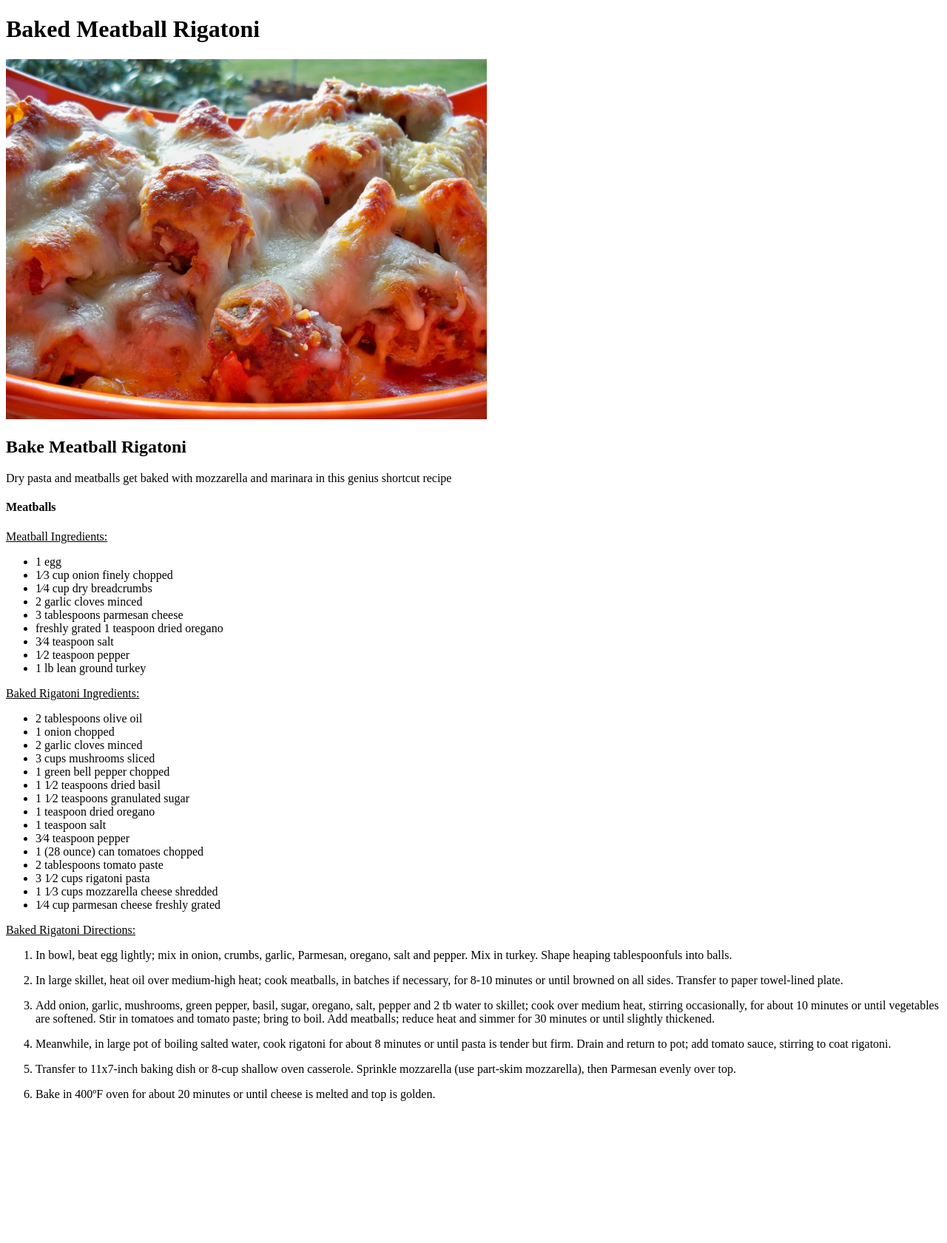
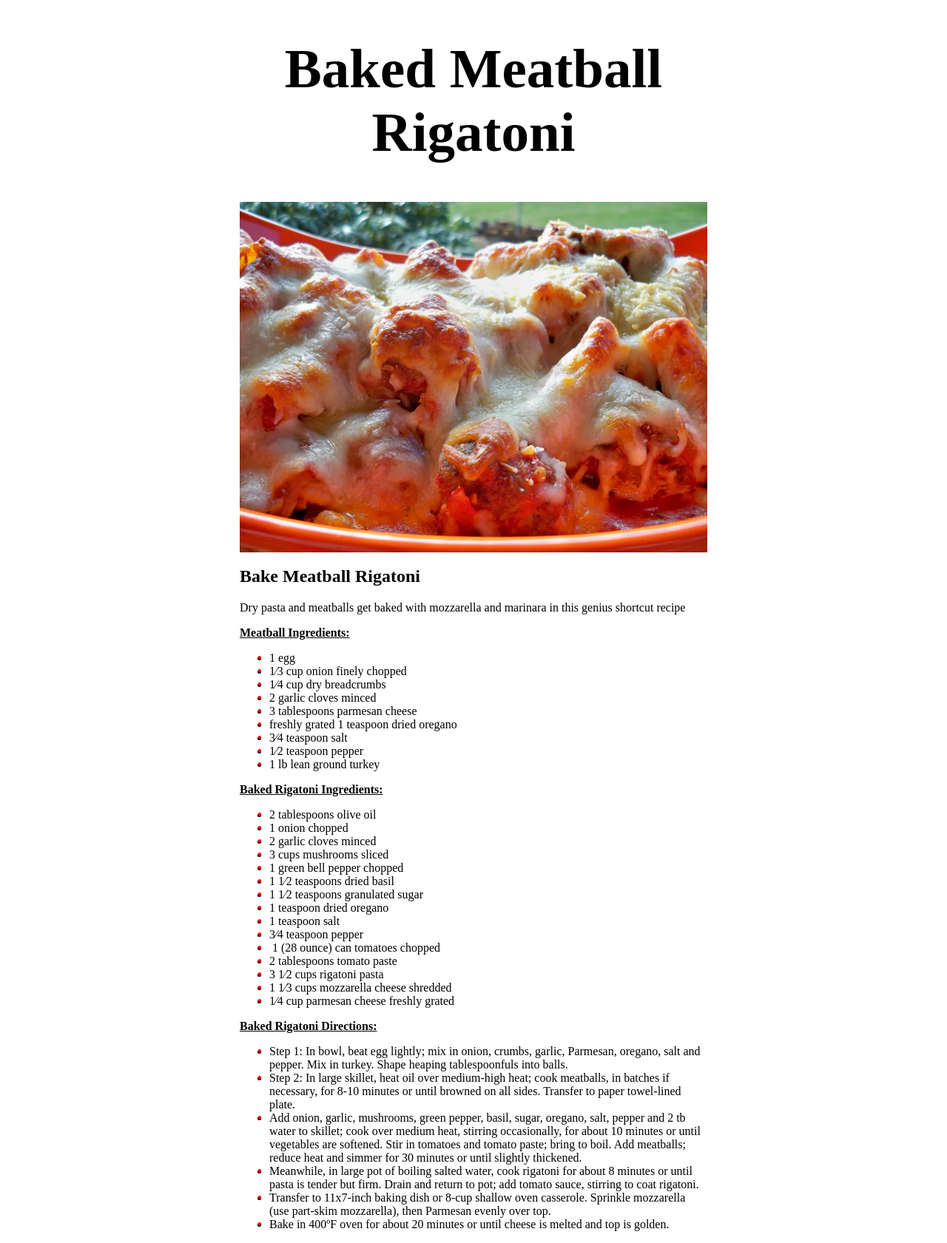
Before and after one commit to chunkra/odin-recipes, a plain HTML site: page recipes/meatball_rigatoni.html in a window 1280 px wide. Shown: the whole page at 74% size. Before the commit the page ends 1505 px from the top, so only its background shows below. Drawn offline with Linux system fonts and the light colour scheme.

Commit message:
Add styling

```diff
--- /dev/null
+++ b/recipes/carbonara.css
@@ -0,0 +1,22 @@
+* {
+    margin: 0;
+    line-height: 30px;
+}
+
+img {
+    display: block;
+    margin: auto;
+    width: 100%;
+  }
+
+
+.center {
+    width: 75%;
+   margin: auto;
+
+}
+
+.bold {
+    font-weight: 700;
+
+}
--- a/recipes/meatball_rigatoni.html
+++ b/recipes/meatball_rigatoni.html
@@ -4,15 +4,18 @@
     <meta charset="UTF-8">
     <meta name="viewport" content="width=device-width, initial-scale=1.0">
     <title>Baked Meatball Rigatoni</title>
+    <link rel="stylesheet" href="rigatoni.css">
 </head>
 <body>
+        <div class="center">
         <h1>Baked Meatball Rigatoni</h1>
-    <img src="../pics/piczBw3wN.webp" alt="Bake Meatball Rigatoni" width="650" >
+        <img src="../pics/piczBw3wN.webp" alt="Bake Meatball Rigatoni"  >
         <h2>Bake Meatball Rigatoni</h2>
         <p>Dry pasta and meatballs get baked with mozzarella and marinara in this genius shortcut recipe</p>
+        </div>
 
-    <h4>Meatballs</h4>
-    <p><u>Meatball Ingredients:</u></p>
+        <div class="center">
+        <p><u class="emphasis">Meatball Ingredients:</u></p>
         <ul>
             <li>1 egg</li>
             <li>1⁄3 cup onion finely chopped</li>
@@ -24,11 +27,11 @@
             <li>1⁄2 teaspoon pepper</li>
             <li>1 lb lean ground turkey </li>
         </ul>
+    </div>
 
 
-
-
-   <p><u>Baked Rigatoni Ingredients:</u></p>
+    <div class="center">
+    <p class="emphasis"><u>Baked Rigatoni Ingredients:</u></p>
     <ul>
         <li>2 tablespoons olive oil </li>
         <li>1 onion chopped</li>
@@ -46,16 +49,18 @@
         <li>1 1⁄3 cups mozzarella cheese shredded </li>
         <li>1⁄4 cup parmesan cheese freshly grated </li>
     </ul>
-
-   <p><u>Baked Rigatoni Directions:</u></p>
-   <ol>
-      <li><p>In bowl, beat egg lightly; mix in onion, crumbs, garlic, Parmesan, oregano, salt and pepper. Mix in turkey. Shape heaping tablespoonfuls into balls. </p></li>
-      <li><p>In large skillet, heat oil over medium-high heat; cook meatballs, in batches if necessary, for 8-10 minutes or until browned on all sides. Transfer to paper towel-lined plate. </p></li>
-      <li><p>Add onion, garlic, mushrooms, green pepper, basil, sugar, oregano, salt, pepper and 2 tb water to skillet; cook over medium heat, stirring occasionally, for about 10 minutes or until vegetables are softened. Stir in tomatoes and tomato paste; bring to boil. Add meatballs; reduce heat and simmer for 30 minutes or until slightly thickened. </p/li>
-      <li><p>Meanwhile, in large pot of boiling salted water, cook rigatoni for about 8 minutes or until pasta is tender but firm. Drain and return to pot; add tomato sauce, stirring to coat rigatoni. </p></li>
-      <li><p>Transfer to 11x7-inch baking dish or 8-cup shallow oven casserole. Sprinkle mozzarella (use part-skim mozzarella), then Parmesan evenly over top. </p></li>
-      <li><p>Bake in 400ºF oven for about 20 minutes or until cheese is melted and top is golden.</p> </li>
-  </ol>
+    </div>
+    <div class="center">
+    <p class="emphasis"><u>Baked Rigatoni Directions:</u></p>
+    <ul>
+        <li>Step 1: In bowl, beat egg lightly; mix in onion, crumbs, garlic, Parmesan, oregano, salt and pepper. Mix in turkey. Shape heaping tablespoonfuls into balls. </li>
+        <li>Step 2: In large skillet, heat oil over medium-high heat; cook meatballs, in batches if necessary, for 8-10 minutes or until browned on all sides. Transfer to paper towel-lined plate.</li>
+        <li>Add onion, garlic, mushrooms, green pepper, basil, sugar, oregano, salt, pepper and 2 tb water to skillet; cook over medium heat, stirring occasionally, for about 10 minutes or until vegetables are softened. Stir in tomatoes and tomato paste; bring to boil. Add meatballs; reduce heat and simmer for 30 minutes or until slightly thickened. </li>
+        <li>Meanwhile, in large pot of boiling salted water, cook rigatoni for about 8 minutes or until pasta is tender but firm. Drain and return to pot; add tomato sauce, stirring to coat rigatoni. </li>
+        <li>Transfer to 11x7-inch baking dish or 8-cup shallow oven casserole. Sprinkle mozzarella (use part-skim mozzarella), then Parmesan evenly over top.</li>
+        <li>Bake in 400ºF oven for about 20 minutes or until cheese is melted and top is golden. </li>
+    </ul>
+    </div>
 
 </body>
 </html>
--- /dev/null
+++ b/recipes/rigatoni.css
@@ -0,0 +1,33 @@
+h1 {
+    text-align: center;
+    font-size: 75px;
+}
+
+ul li::before {
+    content: "\2022";
+    color: red;
+    font-weight: bold;
+    display: inline-block;
+    width: 1em;
+    margin-left: -1em;
+    /* This changes the bullets from black to red*/
+  }
+
+  img {
+    display: block;
+    margin: auto;
+    width: 100%;
+  }
+
+ .emphasis {
+
+    font-weight: bold;
+
+ }
+
+ .center {
+   width: 50%;
+   margin: auto;
+
+
+ }
--- /dev/null
+++ b/styles.css
@@ -0,0 +1,23 @@
+h1 {
+    color: blue;
+    text-align: center;
+    font-size: 100px;
+    background-color: orange;
+
+}
+ul #receip-links {
+    text-align: justify;
+
+}
+#receip-links li {
+    display: inline-block;
+
+
+
+}
+
+img {
+
+    width: 300px;
+    height: auto;
+}
```
Also changed, not shown: index.html (+5 -4 lines), recipes/carbonara.html (+16 -10 lines), pics/Carbonara_6a.webp (added). Lines whose indentation alone changed are shown as unchanged.
